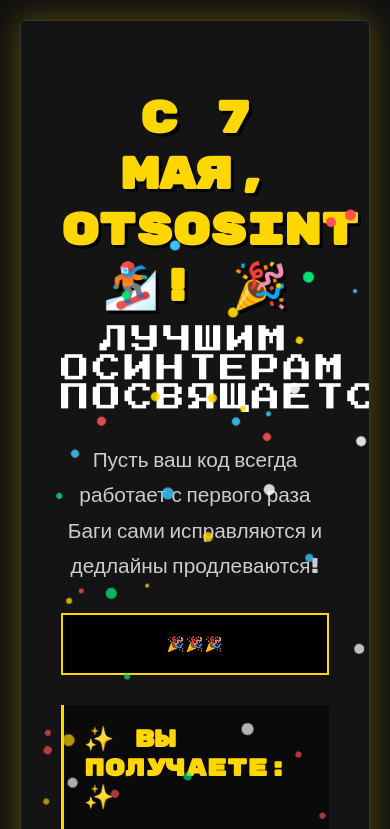
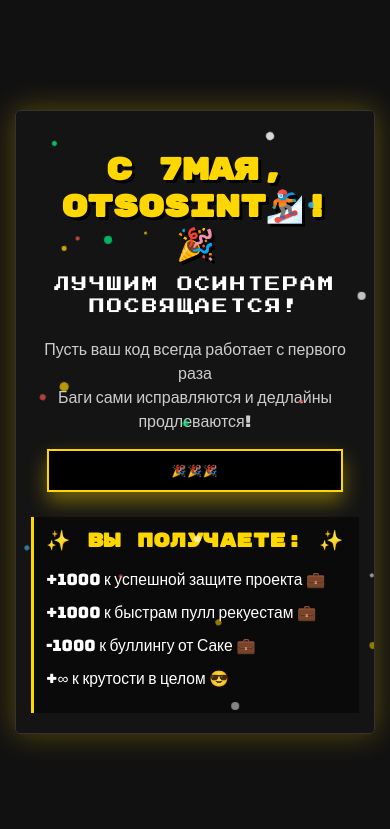
Before and after one commit to ananasdenisovich/7maia, a plain HTML site: page index.html in a window 390 px wide. Both pictures are taken after a click on the element "🔥 НАЖМИ МЕНЯ 🔥". Shown: the top 829 px of the page. Drawn offline with Linux system fonts and the light colour scheme.

Commit message:
fix: for phones

```diff
--- a/index.html
+++ b/index.html
@@ -2,29 +2,34 @@
 <html lang="ru">
   <head>
     <meta charset="UTF-8" />
-    <meta name="viewport" content="width=device-width, initial-scale=1.0" />
+    <meta name="viewport" content="width=device-width, initial-scale=1.0, maximum-scale=1.0, user-scalable=no" />
     <title>Открытка для SE-2216</title>
     <link rel="preconnect" href="https://fonts.googleapis.com">
     <link rel="preconnect" href="https://fonts.gstatic.com" crossorigin>
     <link href="https://fonts.googleapis.com/css2?family=Bungee&family=Rubik+Mono+One&family=Press+Start+2P&display=swap" rel="stylesheet">
     <style>
+      * {
+        box-sizing: border-box;
+      }
       body {
         font-family: 'Bungee', 'Arial Black', sans-serif;
         background: #111;
         text-align: center;
         margin: 0;
-        padding: 20px;
+        padding: 15px;
         color: #fff;
         min-height: 100vh;
         display: flex;
         align-items: center;
         justify-content: center;
+        -webkit-text-size-adjust: 100%;
       }
       .card {
         background: rgba(20, 20, 20, 0.9);
         border-radius: 5px;
-        padding: 40px;
-        max-width: 800px;
+        padding: 25px;
+        width: 100%;
+        max-width: 700px;
         margin: 0 auto;
         box-shadow: 0 0 30px rgba(255, 215, 0, 0.3);
         position: relative;
@@ -33,34 +38,37 @@
       }
       h1 {
         color: gold;
-        font-size: 2.8em;
+        font-size: clamp(1.8em, 8vw, 2.8em);
         margin-bottom: 10px;
         text-shadow: 3px 3px 0 #000;
         font-family: 'Rubik Mono One', sans-serif;
         letter-spacing: -1px;
+        line-height: 1.2;
       }
       .group-name {
-        font-size: 1.8em;
+        font-size: clamp(0.9em, 4vw, 1.8em);
         color: #fff;
-        margin-bottom: 30px;
+        margin-bottom: 20px;
         font-weight: normal;
         text-transform: uppercase;
-        letter-spacing: 3px;
+        letter-spacing: 2px;
         font-family: 'Press Start 2P';
+        line-height: 1.4;
       }
       .wish {
-        font-size: 1.3em;
-        margin: 30px 0;
-        line-height: 1.7;
+        font-size: clamp(1em, 4vw, 1.3em);
+        margin: 20px 0;
+        line-height: 1.5;
         color: #ccc;
       }
       .bonus {
         background: #000;
         color: gold;
-        padding: 20px;
+        padding: 15px;
         border-radius: 0;
-        margin: 30px auto;
+        margin: 25px auto;
         max-width: 500px;
+        width: 90%;
         font-weight: normal;
         cursor: pointer;
         transition: all 0.3s;
@@ -68,10 +76,10 @@
         overflow: hidden;
         border: 2px solid gold;
         font-family: 'Press Start 2P';
-        font-size: 0.9em;
+        font-size: clamp(0.7em, 3vw, 0.9em);
         letter-spacing: 1px;
       }
-      .bonus:hover {
+      .bonus:hover, .bonus:focus {
         background: gold;
         color: #000;
         transform: translateY(-5px);
@@ -82,7 +90,7 @@
       }
       .hidden {
         display: none;
-        margin-top: 30px;
+        margin-top: 20px;
         animation: fadeIn 0.5s;
       }
       @keyframes fadeIn {
@@ -97,8 +105,8 @@
       }
       .confetti {
         position: absolute;
-        width: 8px;
-        height: 8px;
+        width: 6px;
+        height: 6px;
         background-color: gold;
         border-radius: 50%;
         animation: fall 3s linear infinite;
@@ -116,24 +124,38 @@
       #bonusText {
         color: #fff;
         text-align: left;
-        padding: 20px;
+        padding: 15px;
         background: rgba(0,0,0,0.5);
         border-left: 3px solid gold;
+        font-size: clamp(0.9em, 4vw, 1.1em);
       }
       #bonusText h2 {
         color: gold;
         margin-top: 0;
         font-family: 'Rubik Mono One', sans-serif;
+        font-size: clamp(1.1em, 5vw, 1.5em);
       }
       #bonusText p {
-        margin: 15px 0;
-        font-size: 1.1em;
+        margin: 12px 0;
+      }
+
+      @media (max-width: 480px) {
+        .card {
+          padding: 20px 15px;
+        }
+        .bonus {
+          padding: 12px;
+          margin: 20px auto;
+        }
+        #bonusText {
+          padding: 12px;
+        }
       }
     </style>
   </head>
   <body>
     <div class="card">
-      <h1>С 7 мая, OTSOSINT🏂! 🎉</h1>
+      <h1>С 7мая, OTSOSINT🏂! 🎉</h1>
       <div class="group-name">Лучшим осинтерам посвящается!</div>
 
       <div class="wish">
@@ -141,7 +163,7 @@
         Баги сами исправляются и дедлайны продлеваются!
       </div>
 
-      <div class="bonus" onclick="showBonus()">
+      <div class="bonus" onclick="showBonus()" tabindex="0">
         🔥 НАЖМИ МЕНЯ 🔥
       </div>
 
@@ -163,20 +185,22 @@
 
         const bonusBtn = document.querySelector(".bonus");
         bonusBtn.style.backgroundColor = "black";
-        bonusBtn.style.color = "#000";
+        bonusBtn.style.color = "gold";
         bonusBtn.innerHTML = "🎉🎉🎉";
         bonusBtn.onclick = null;
       }
 
       function createConfetti() {
         const container = document.getElementById("confetti-container");
-        for (let i = 0; i < 100; i++) {
+        // Reduce number of confetti on mobile for better performance
+        const confettiCount = window.innerWidth < 768 ? 60 : 100;
+        for (let i = 0; i < confettiCount; i++) {
           const confetti = document.createElement("div");
           confetti.className = "confetti";
           confetti.style.left = Math.random() * 100 + "%";
           confetti.style.backgroundColor = getRandomColor();
           confetti.style.animationDuration = (Math.random() * 2 + 1) + "s";
-          confetti.style.width = (Math.random() * 8 + 4) + "px";
+          confetti.style.width = (Math.random() * 6 + 3) + "px";
           confetti.style.height = confetti.style.width;
           confetti.style.opacity = Math.random() * 0.8 + 0.2;
           container.appendChild(confetti);
```
